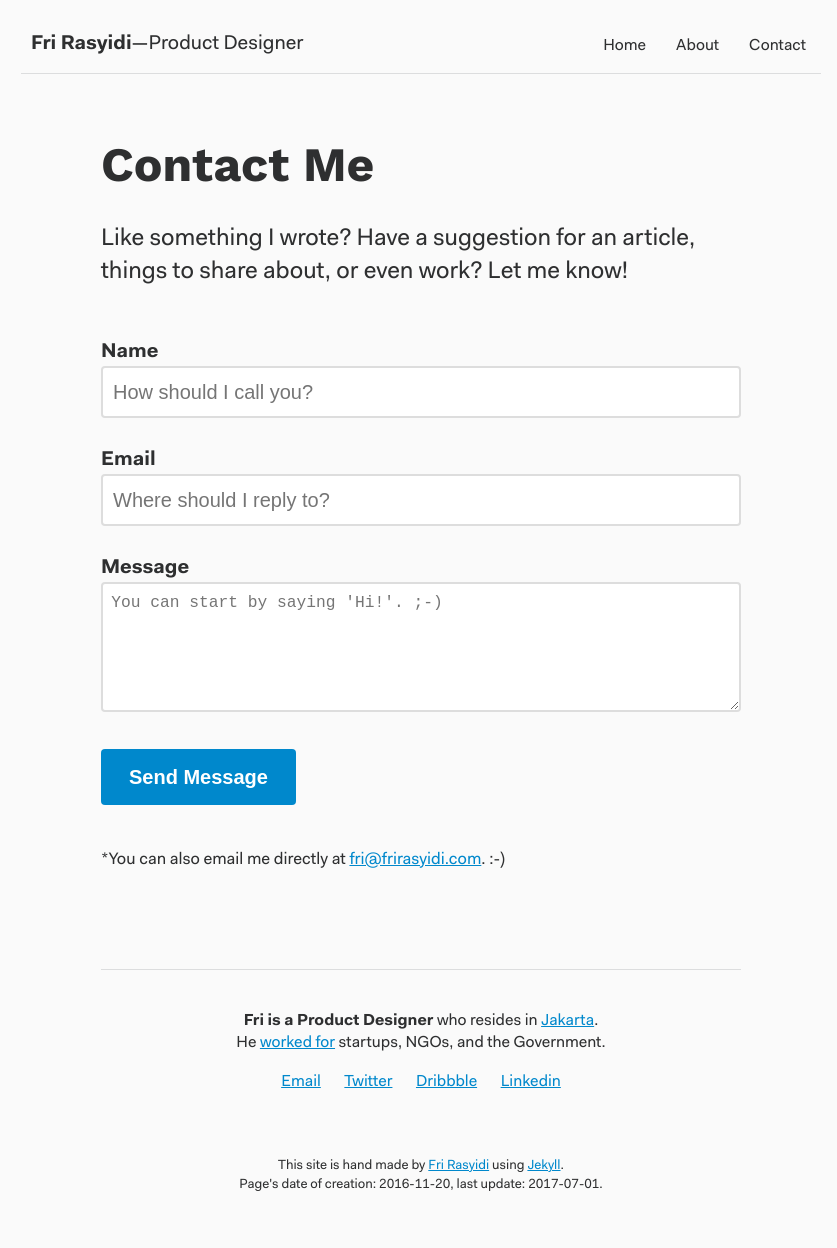
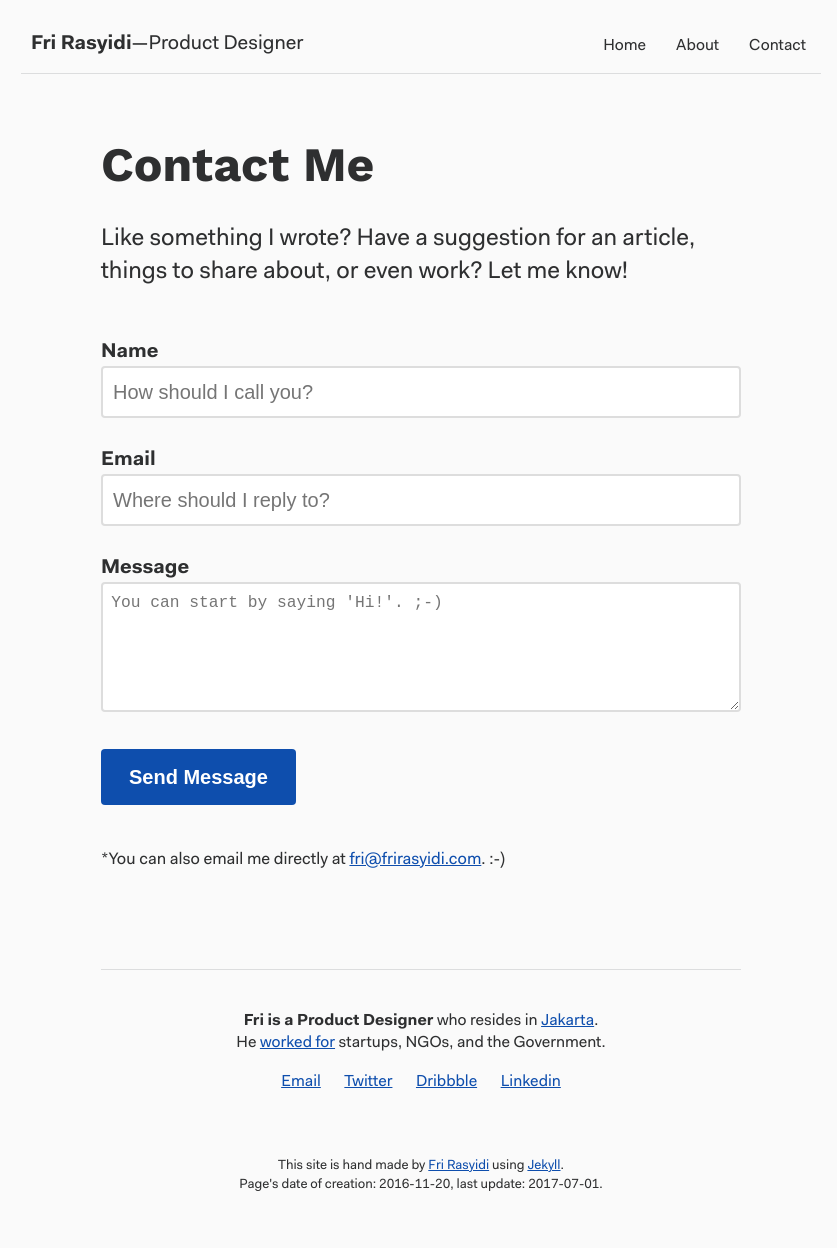
Before and after one commit to frirasyidi/frirasyidi.github.io, a Jekyll site: the page built from _pages/03_contact.md, in a window 1280 px wide. Shown: the whole page, without its empty margins (219-1056 px from the left). Built offline with Jekyll 4.4.1, drawn with Linux system fonts in a browser that asks for light colours.

Commit message:
Change link color to mature blue

```diff
--- a/_sass/_base.scss
+++ b/_sass/_base.scss
@@ -13,9 +13,9 @@ $heading-font-color: $font-color;
 $font-size: 2.0em;
 $line-height: 1.4;
 
-$link-color: #08c;
-$link-visited-color: #2e3191;
-$link-hover-color: #2e3191;
+$link-color: #0E4EAD;
+$link-visited-color: #0B108C;
+$link-hover-color: #0C0F66;
 
 /*---------------------------------------
 Normalize
```
Also changed, not shown: 1 other file.
